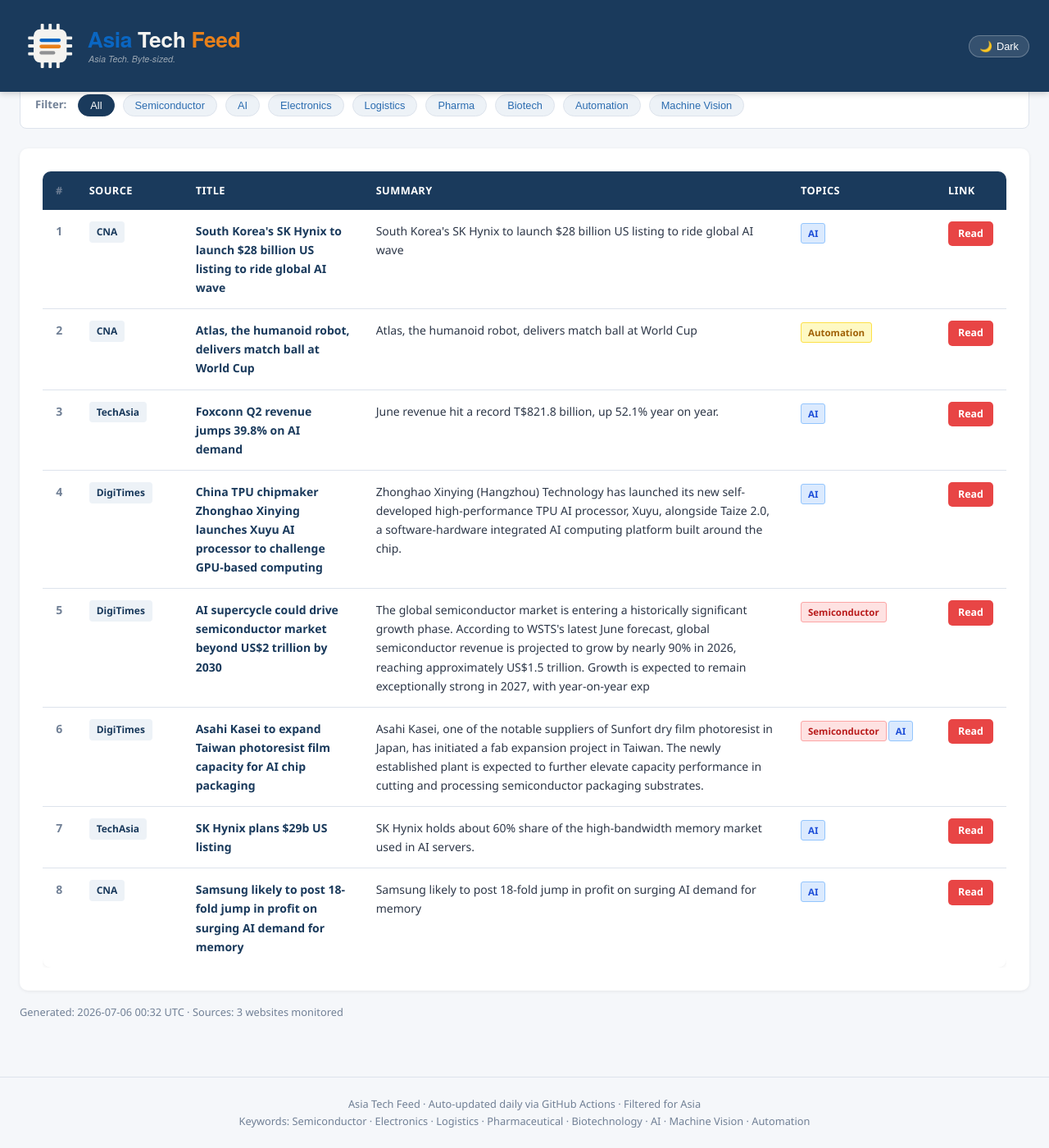
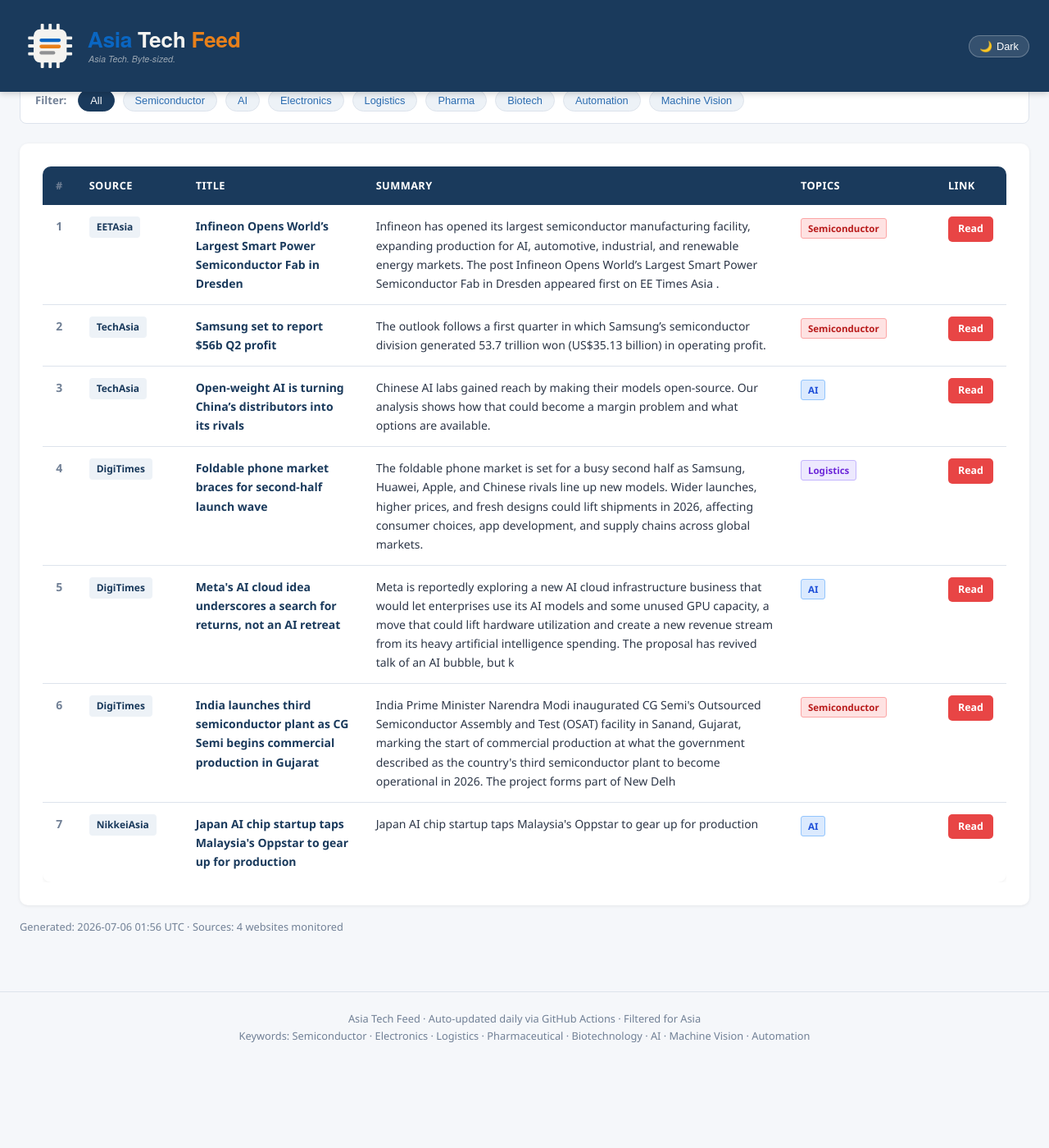
Before and after one commit to asiatechfeed/Asia-Tech-Feed, a Jekyll site: the page built from _posts/2026-07-06-asia-tech-news-digest.md, in a window 1280 px wide and 1400 px high, scrolled down 649 px. Shown: the whole window at 82% size. Built offline with Jekyll 4.4.1, drawn with Linux system fonts in a browser that asks for light colours; a script that is not in the unit is left out; after the commit the page ends 1945 px from its top, so only the background shows below that; some of the changed text lies outside the part shown.

Commit message:
📰 News digest 2026-07-06 (7 articles)

```diff
--- a/_posts/2026-07-06-asia-tech-news-digest.md
+++ b/_posts/2026-07-06-asia-tech-news-digest.md
@@ -1,16 +1,16 @@
 ---
 layout: post
 title: "Asia Tech News Digest - July 06, 2026"
-date: 2026-07-06 08:32:49 +0800
-articles_count: 8
-sources_count: 3
-sources: ["CNA", "DigiTimes", "TechAsia"]
+date: 2026-07-06 09:56:42 +0800
+articles_count: 7
+sources_count: 4
+sources: ["DigiTimes", "EETAsia", "NikkeiAsia", "TechAsia"]
 csv_file: /assets/data/news-2026-07-06.tsv
-featured_title: "South Korea's SK Hynix to launch $28 billion US listing to ride global AI wave"
-featured_url: "https://www.channelnewsasia.com/business/south-koreas-sk-hynix-launch-28-billion-us-listing-ride-global-ai-wave-6233881"
-featured_source: "CNA"
-featured_summary: "South Korea's SK Hynix to launch $28 billion US listing to ride global AI wave"
-featured_image: "https://dam.mediacorp.sg/image/upload/s--HGsCuB2l--/c_fill,g_auto,h_676,w_1200/fl_relative,g_south_east,l_mediacorp:cna:watermark:2024-04:reuters_1,w_0.1/f_auto,q_auto/v1/one-cms/core/2026-07-06T001753Z_1_LYNXMPEM6500J_RTROPTP_3_SK-HYNIX-LISTING.JPG?itok=NGO1xbEo"
+featured_title: "Infineon Opens World\u2019s Largest Smart Power Semiconductor Fab in Dresden"
+featured_url: "https://www.eetasia.com/infineon-opens-worlds-largest-smart-power-semiconductor-fab-in-dresden/"
+featured_source: "EETAsia"
+featured_summary: "Infineon has opened its largest semiconductor manufacturing facility, expanding production for AI, automotive, industrial, and renewable energy markets. The post Infineon Opens World\u2019s Largest Smart Power Semiconductor Fab in Dresden appeared first on EE Times Asia ."
+featured_image: ""
 ---
 
 <table class="news-table">
@@ -27,67 +27,59 @@ featured_image: "https://dam.mediacorp.sg/image/upload/s--HGsCuB2l--/c_fill,g_au
 <tbody>
 <tr>
   <td class="col-num">1</td>
-  <td class="col-source"><span class="source-badge">CNA</span></td>
-  <td class="col-title"><span class="article-title">South Korea's SK Hynix to launch $28 billion US listing to ride global AI wave</span></td>
-  <td class="col-summary">South Korea's SK Hynix to launch $28 billion US listing to ride global AI wave</td>
-  <td class="col-tags"><span class="tag ai">AI</span></td>
-  <td class="col-link"><a class="btn-link" href="https://www.channelnewsasia.com/business/south-koreas-sk-hynix-launch-28-billion-us-listing-ride-global-ai-wave-6233881" target="_blank" rel="noopener">Read</a></td>
+  <td class="col-source"><span class="source-badge">EETAsia</span></td>
+  <td class="col-title"><span class="article-title">Infineon Opens World’s Largest Smart Power Semiconductor Fab in Dresden</span></td>
+  <td class="col-summary">Infineon has opened its largest semiconductor manufacturing facility, expanding production for AI, automotive, industrial, and renewable energy markets. The post Infineon Opens World’s Largest Smart Power Semiconductor Fab in Dresden appeared first on EE Times Asia .</td>
+  <td class="col-tags"><span class="tag semi">Semiconductor</span></td>
+  <td class="col-link"><a class="btn-link" href="https://www.eetasia.com/infineon-opens-worlds-largest-smart-power-semiconductor-fab-in-dresden/" target="_blank" rel="noopener">Read</a></td>
 </tr>
 <tr>
   <td class="col-num">2</td>
-  <td class="col-source"><span class="source-badge">CNA</span></td>
-  <td class="col-title"><span class="article-title">Atlas, the humanoid robot, delivers match ball at World Cup</span></td>
-  <td class="col-summary">Atlas, the humanoid robot, delivers match ball at World Cup</td>
-  <td class="col-tags"><span class="tag auto">Automation</span></td>
-  <td class="col-link"><a class="btn-link" href="https://www.channelnewsasia.com/sport/atlas-humanoid-robot-delivers-match-ball-world-cup-6233866" target="_blank" rel="noopener">Read</a></td>
+  <td class="col-source"><span class="source-badge">TechAsia</span></td>
+  <td class="col-title"><span class="article-title">Samsung set to report $56b Q2 profit</span></td>
+  <td class="col-summary">The outlook follows a first quarter in which Samsung’s semiconductor division generated 53.7 trillion won (US$35.13 billion) in operating profit.</td>
+  <td class="col-tags"><span class="tag semi">Semiconductor</span></td>
+  <td class="col-link"><a class="btn-link" href="https://www.techinasia.com/samsung-leads-global-memory-sales-as-sk-hynix-tops-ai-chips" target="_blank" rel="noopener">Read</a></td>
 </tr>
 <tr>
   <td class="col-num">3</td>
   <td class="col-source"><span class="source-badge">TechAsia</span></td>
-  <td class="col-title"><span class="article-title">Foxconn Q2 revenue jumps 39.8% on AI demand</span></td>
-  <td class="col-summary">June revenue hit a record T$821.8 billion, up 52.1% year on year.</td>
+  <td class="col-title"><span class="article-title">Open-weight AI is turning China’s distributors into its rivals</span></td>
+  <td class="col-summary">Chinese AI labs gained reach by making their models open-source. Our analysis shows how that could become a margin problem and what options are available.</td>
   <td class="col-tags"><span class="tag ai">AI</span></td>
-  <td class="col-link"><a class="btn-link" href="https://www.techinasia.com/hon-hai-april-revenue-jumps-297-ai-demand" target="_blank" rel="noopener">Read</a></td>
+  <td class="col-link"><a class="btn-link" href="https://www.techinasia.com/openweight-ai-turning-chinas-distributors-rivals" target="_blank" rel="noopener">Read</a></td>
 </tr>
 <tr>
   <td class="col-num">4</td>
   <td class="col-source"><span class="source-badge">DigiTimes</span></td>
-  <td class="col-title"><span class="article-title">China TPU chipmaker Zhonghao Xinying launches Xuyu AI processor to challenge GPU-based computing</span></td>
-  <td class="col-summary">Zhonghao Xinying (Hangzhou) Technology has launched its new self-developed high-performance TPU AI processor, Xuyu, alongside Taize 2.0, a software-hardware integrated AI computing platform built around the chip.</td>
-  <td class="col-tags"><span class="tag ai">AI</span></td>
-  <td class="col-link"><a class="btn-link" href="https://www.digitimes.com/news/a20260702VL206/tpu-processor-chips.html" target="_blank" rel="noopener">Read</a></td>
+  <td class="col-title"><span class="article-title">Foldable phone market braces for second-half launch wave</span></td>
+  <td class="col-summary">The foldable phone market is set for a busy second half as Samsung, Huawei, Apple, and Chinese rivals line up new models. Wider launches, higher prices, and fresh designs could lift shipments in 2026, affecting consumer choices, app development, and supply chains across global markets.</td>
+  <td class="col-tags"><span class="tag logis">Logistics</span></td>
+  <td class="col-link"><a class="btn-link" href="https://www.digitimes.com/news/a20260706PD204/foldable-apple-samsung-huawei-market.html" target="_blank" rel="noopener">Read</a></td>
 </tr>
 <tr>
   <td class="col-num">5</td>
   <td class="col-source"><span class="source-badge">DigiTimes</span></td>
-  <td class="col-title"><span class="article-title">AI supercycle could drive semiconductor market beyond US$2 trillion by 2030</span></td>
-  <td class="col-summary">The global semiconductor market is entering a historically significant growth phase. According to WSTS's latest June forecast, global semiconductor revenue is projected to grow by nearly 90% in 2026, reaching approximately US$1.5 trillion. Growth is expected to remain exceptionally strong in 2027, with year-on-year exp</td>
-  <td class="col-tags"><span class="tag semi">Semiconductor</span></td>
-  <td class="col-link"><a class="btn-link" href="https://www.digitimes.com/news/a20260703VL220/market-2030-growth-revenue-dram.html" target="_blank" rel="noopener">Read</a></td>
+  <td class="col-title"><span class="article-title">Meta's AI cloud idea underscores a search for returns, not an AI retreat</span></td>
+  <td class="col-summary">Meta is reportedly exploring a new AI cloud infrastructure business that would let enterprises use its AI models and some unused GPU capacity, a move that could lift hardware utilization and create a new revenue stream from its heavy artificial intelligence spending. The proposal has revived talk of an AI bubble, but k</td>
+  <td class="col-tags"><span class="tag ai">AI</span></td>
+  <td class="col-link"><a class="btn-link" href="https://www.digitimes.com/news/a20260706PD211/meta-demand-tsmc-nvidia-business.html" target="_blank" rel="noopener">Read</a></td>
 </tr>
 <tr>
   <td class="col-num">6</td>
   <td class="col-source"><span class="source-badge">DigiTimes</span></td>
-  <td class="col-title"><span class="article-title">Asahi Kasei to expand Taiwan photoresist film capacity for AI chip packaging</span></td>
-  <td class="col-summary">Asahi Kasei, one of the notable suppliers of Sunfort dry film photoresist in Japan, has initiated a fab expansion project in Taiwan. The newly established plant is expected to further elevate capacity performance in cutting and processing semiconductor packaging substrates.</td>
-  <td class="col-tags"><span class="tag semi">Semiconductor</span><span class="tag ai">AI</span></td>
-  <td class="col-link"><a class="btn-link" href="https://www.digitimes.com/news/a20260703VL218/asahi-kasei-photoresist-packaging-taiwan-plant.html" target="_blank" rel="noopener">Read</a></td>
+  <td class="col-title"><span class="article-title">India launches third semiconductor plant as CG Semi begins commercial production in Gujarat</span></td>
+  <td class="col-summary">India Prime Minister Narendra Modi inaugurated CG Semi's Outsourced Semiconductor Assembly and Test (OSAT) facility in Sanand, Gujarat, marking the start of commercial production at what the government described as the country's third semiconductor plant to become operational in 2026. The project forms part of New Delh</td>
+  <td class="col-tags"><span class="tag semi">Semiconductor</span></td>
+  <td class="col-link"><a class="btn-link" href="https://www.digitimes.com/news/a20260706VL202/production-plant-commercial-manufacturing-osat.html" target="_blank" rel="noopener">Read</a></td>
 </tr>
 <tr>
   <td class="col-num">7</td>
-  <td class="col-source"><span class="source-badge">TechAsia</span></td>
-  <td class="col-title"><span class="article-title">SK Hynix plans $29b US listing</span></td>
-  <td class="col-summary">SK Hynix holds about 60% share of the high-bandwidth memory market used in AI servers.</td>
+  <td class="col-source"><span class="source-badge">NikkeiAsia</span></td>
+  <td class="col-title"><span class="article-title">Japan AI chip startup taps Malaysia's Oppstar to gear up for production</span></td>
+  <td class="col-summary">Japan AI chip startup taps Malaysia's Oppstar to gear up for production</td>
   <td class="col-tags"><span class="tag ai">AI</span></td>
-  <td class="col-link"><a class="btn-link" href="https://www.techinasia.com/sk-hynix-ships-hbm4e-samples-to-customers" target="_blank" rel="noopener">Read</a></td>
-</tr>
-<tr>
-  <td class="col-num">8</td>
-  <td class="col-source"><span class="source-badge">CNA</span></td>
-  <td class="col-title"><span class="article-title">Samsung likely to post 18-fold jump in profit on surging AI demand for memory</span></td>
-  <td class="col-summary">Samsung likely to post 18-fold jump in profit on surging AI demand for memory</td>
-  <td class="col-tags"><span class="tag ai">AI</span></td>
-  <td class="col-link"><a class="btn-link" href="https://www.channelnewsasia.com/business/samsung-likely-post-18-fold-jump-in-profit-surging-ai-demand-memory-6233746" target="_blank" rel="noopener">Read</a></td>
+  <td class="col-link"><a class="btn-link" href="https://asia.nikkei.com/business/tech/semiconductors/japan-ai-chip-startup-taps-malaysia-s-oppstar-to-gear-up-for-production" target="_blank" rel="noopener">Read</a></td>
 </tr>
 </tbody>
 </table>
```
Also changed, not shown: _data/seen_urls.json (+8 -1 lines), _digest_meta.json (+24 -23 lines), assets/data/news-2026-07-06.tsv (+7 -8 lines), assets/data/search-index.json.
